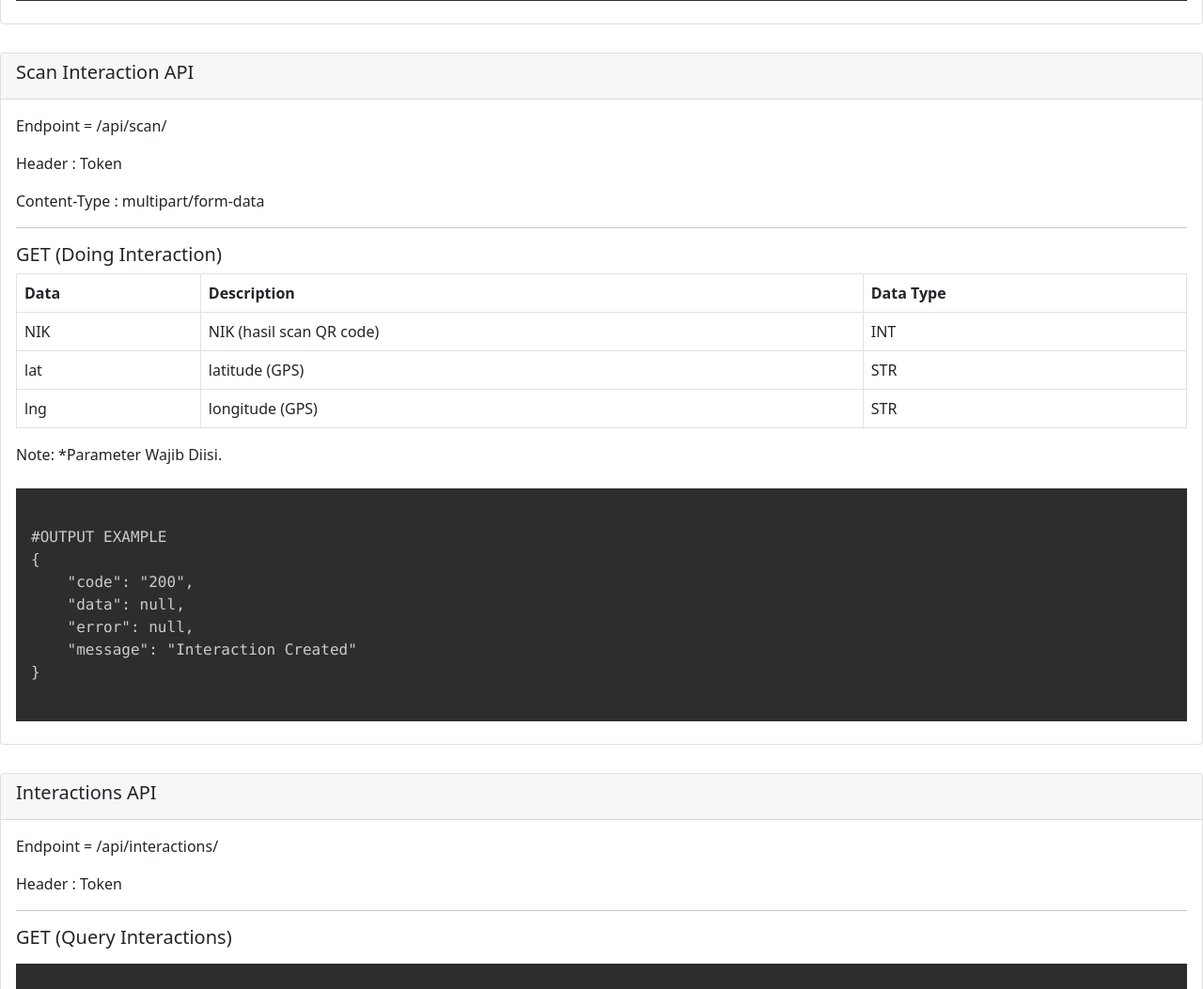
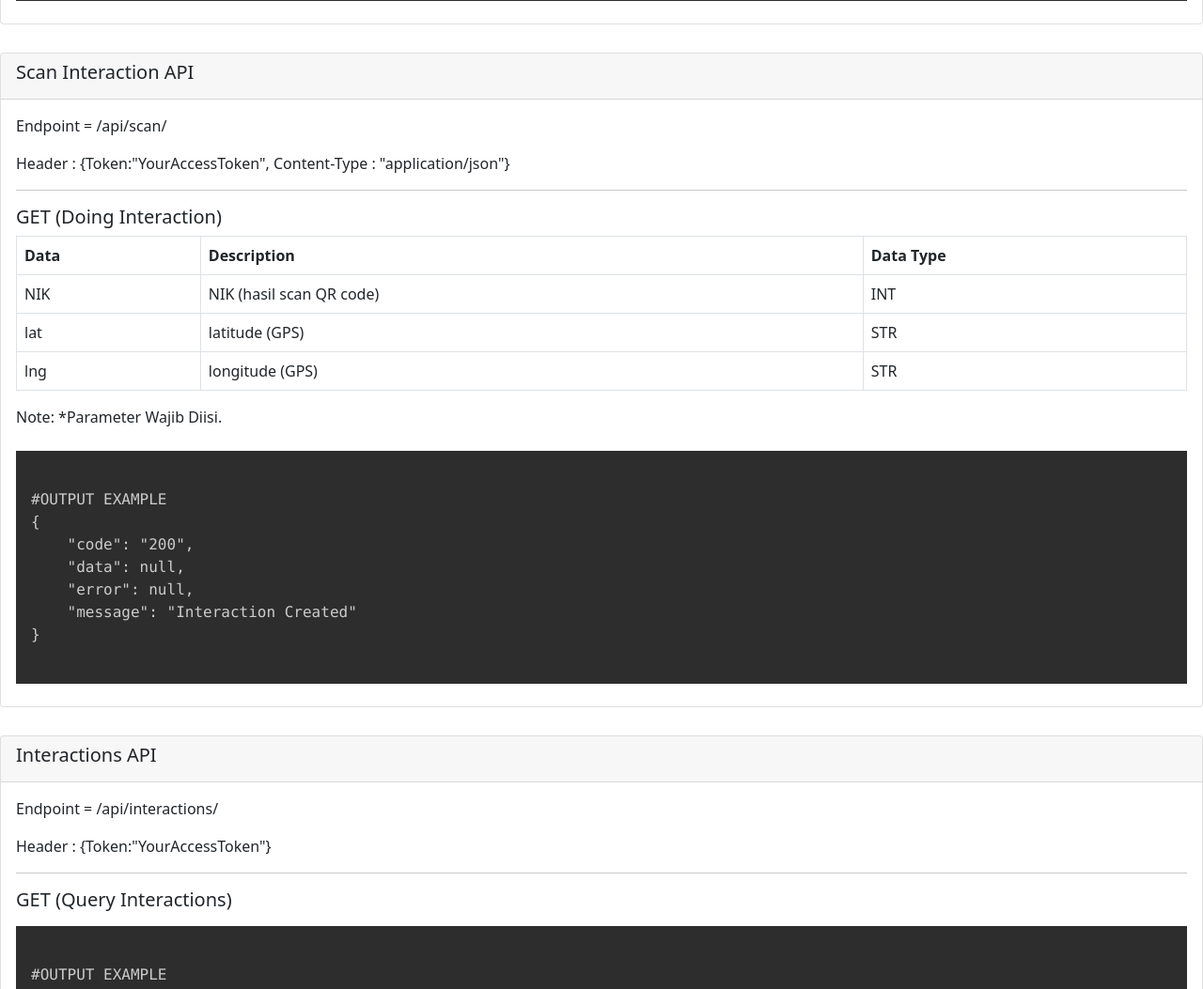
Before and after one commit to ArikSetyawan/s01sc4n, a Flask app: page / in a window 1280 px wide. Shown: the part 1307-2360 px from the top of the page at 94% size. Run offline with Flask 2, Linux system fonts and the light colour scheme.

Commit message:
Change request data to json and edit documentation

```diff
--- a/app.py
+++ b/app.py
@@ -207,8 +207,8 @@ class Resource_Interactions(Resource):
 class Resource_Login(Resource):
     def post(self):
         parser = reqparse.RequestParser()
-        parser.add_argument("Email", location="form")
-        parser.add_argument("Password", location="form")
+        parser.add_argument("Email", location="json")
+        parser.add_argument("Password", location="json")
         args = parser.parse_args()
 
         # List for error message
@@ -308,9 +308,9 @@ class Resource_Scan(Resource):
         auth = auth_handler.auth_access_wrapper(token)
 
         parser = reqparse.RequestParser()
-        parser.add_argument('NIK', required= True, location='form') #lawan bicara, #didapat dari scan QRcode
-        parser.add_argument('lat', required= True, location='form')
-        parser.add_argument('lng', required= True, location='form')
+        parser.add_argument('NIK', required= True, location='json') #lawan bicara, #didapat dari scan QRcode
+        parser.add_argument('lat', required= True, location='json')
+        parser.add_argument('lng', required= True, location='json')
         args = parser.parse_args()
 
         # check if Nik exists
--- a/templates/docs.html
+++ b/templates/docs.html
@@ -96,8 +96,7 @@
                         </div>
                         <div class="card-body">
                             <p class="card-text">Endpoint = /api/scan/</p>
-                            <p class="card-text">Header : Token</p>
-                            <p class="card-text">Content-Type : multipart/form-data</p>
+                            <p class="card-text">Header : {Token:"YourAccessToken", Content-Type : "application/json"}</p>
                             <hr>
                             <h5>GET (Doing Interaction)</h5>
                             <table class="table table-bordered">
@@ -155,7 +154,7 @@
                         </div>
                         <div class="card-body">
                             <p class="card-text">Endpoint = /api/interactions/</p>
-                            <p class="card-text">Header : Token</p>
+                            <p class="card-text">Header : {Token:"YourAccessToken"}</p>
                             <hr>
                             <h5>GET (Query Interactions)</h5>
                             <div class="row">
@@ -231,7 +230,7 @@
                             <p class="card-text">Endpoint = /api/login/</p>
                             <hr>
                             <h5>POST (Check Login)</h5>
-                            <p class="card-text">Content-Type : multipart/form-data</p>
+                            <p class="card-text">Header : {Content-Type : "application/json"}</p>
                             <table class="table table-bordered">
                                 <thead>
                                     <tr>
@@ -324,7 +323,7 @@
                         </div>
                         <div class="card-body">
                             <p class="card-text">Endpoint = /api/refresh_token/</p>
-                            <p class="card-text">Header : Token *(refresh_token)</p>
+                            <p class="card-text">Header : {Token:"YourRefreshToken"}</p>
                             <hr>
                             <h5>GET (Refresh Expired Access Token)</h5>
                             <div class="row">
```
